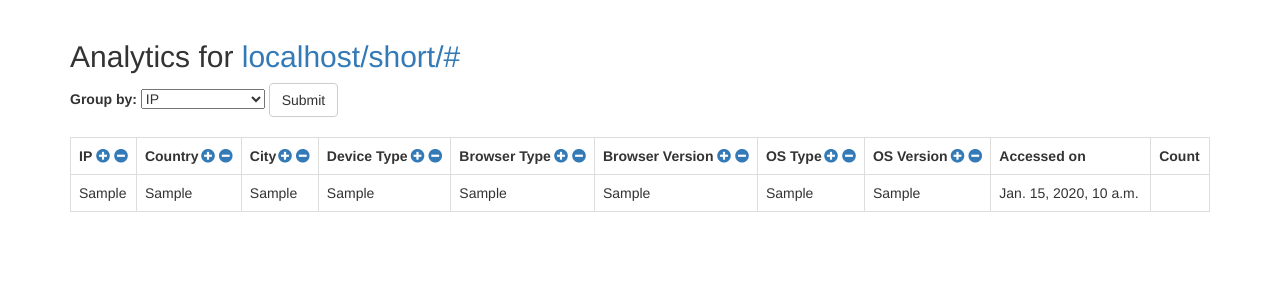
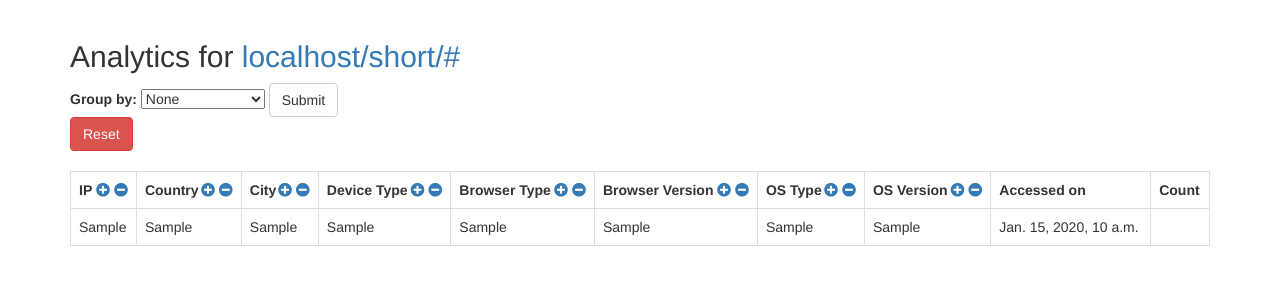
Before and after one commit to melbin1997/urlShortener, a Django app: page /analytics/# in a window 1280 px wide. Shown: the part 52-352 px from the top of the page. Run offline with Django 3.2, Linux system fonts and the light colour scheme; a user stored in the database is signed in; tables that the repository leaves empty hold one stand-in row (values such as "Sample post"); some libraries are stand-ins or nearby versions.

Commit message:
Reset added for groupby

```diff
--- a/templates/detailedAnalytics.html
+++ b/templates/detailedAnalytics.html
@@ -35,6 +35,7 @@
     <form class="form-inline" method="GET" action="">
         <label for="filterColumn">Group by:</label>
         <select name="filterColumn" id="filterColumn">
+        <option value="">None</option>
         <option value="ip">IP</option>
         <option value="country">Country</option>
         <option value="city">City</option>
@@ -46,6 +47,8 @@
         </select>
         <button type="submit" class="btn btn-default">Submit</button>
     </form>
+    <a href="/analytics/{{shortUrl}}"><button type="submit" class="btn btn-danger">Reset</button></a>
+    <br/>
     <br/>
 
     <table class="table table-bordered table-hover">
--- a/urlShortenerApp/views.py
+++ b/urlShortenerApp/views.py
@@ -164,7 +164,7 @@ class DetailedAnalyticsView(LoginRequiredMixin, ListView):
     def get_queryset(self):
         filterColumn = self.request.GET.get('filterColumn')
         # print(self.request.GET.get('groupBy'))
-        if filterColumn is None:
+        if filterColumn is None or filterColumn == '':
             return AnalyticsList.objects.filter(user=self.request.user, shortUrl=self.kwargs['shortUrl'])
         else:
             if self.request.session.get('groupBy',None) is not None:
```
